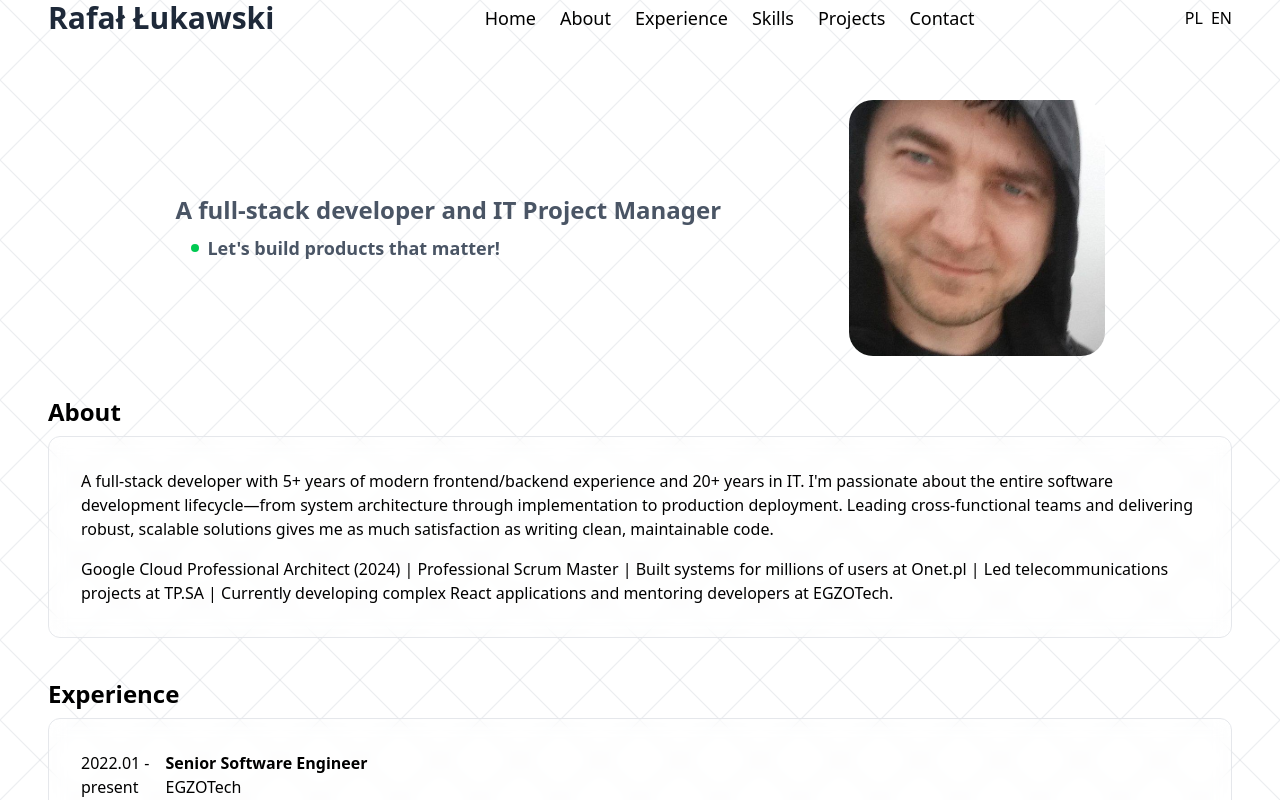
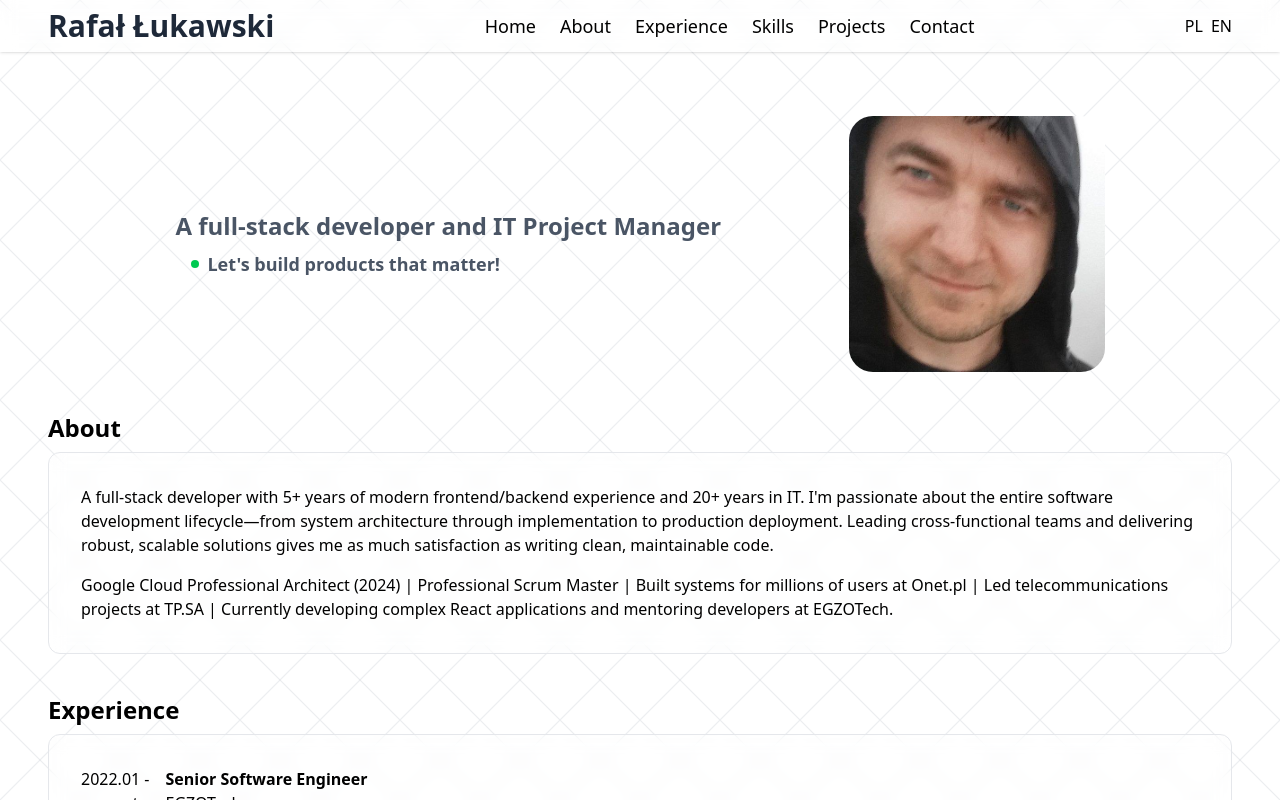
Before and after one commit to rlukawski/personal-website, a React (Vite) app: page / in a window 1280 px wide. Shown: the top 800 px of the page. Built offline with nearby package versions, Linux system fonts and the light colour scheme.

Commit message:
Style navigation

```diff
--- a/src/components/Navigation.tsx
+++ b/src/components/Navigation.tsx
@@ -1,6 +1,6 @@
 export const Navigation = () => {
   return (
-    <div className="w-full flex items-center justify-between px-12">
+    <div className="w-full flex items-center justify-between px-12 py-2 sticky top-0 z-10 bg-transparent backdrop-blur-sm shadow-sm">
       <p className="text-gray-800 text-3xl font-bold">Rafał Łukawski</p>
       <ul className="flex gap-6 text-lg">
         <li>Home</li>
```
